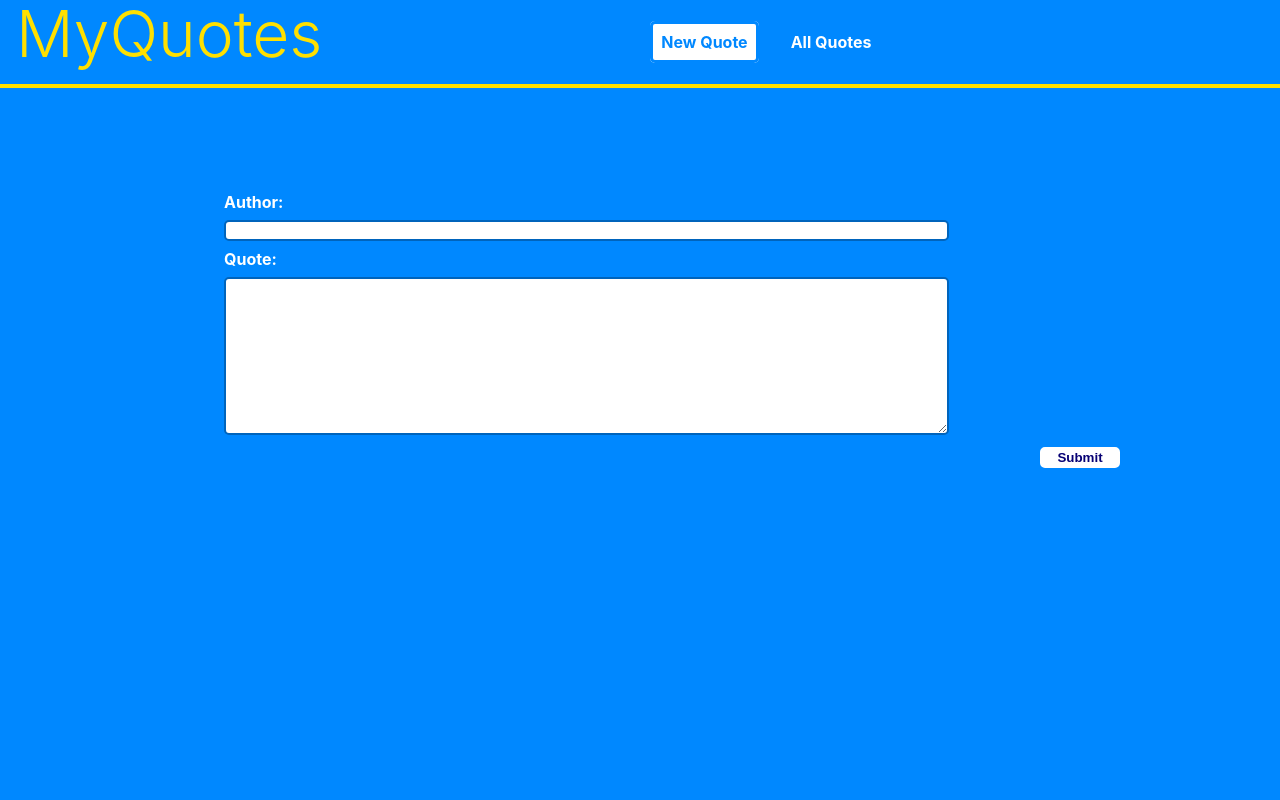
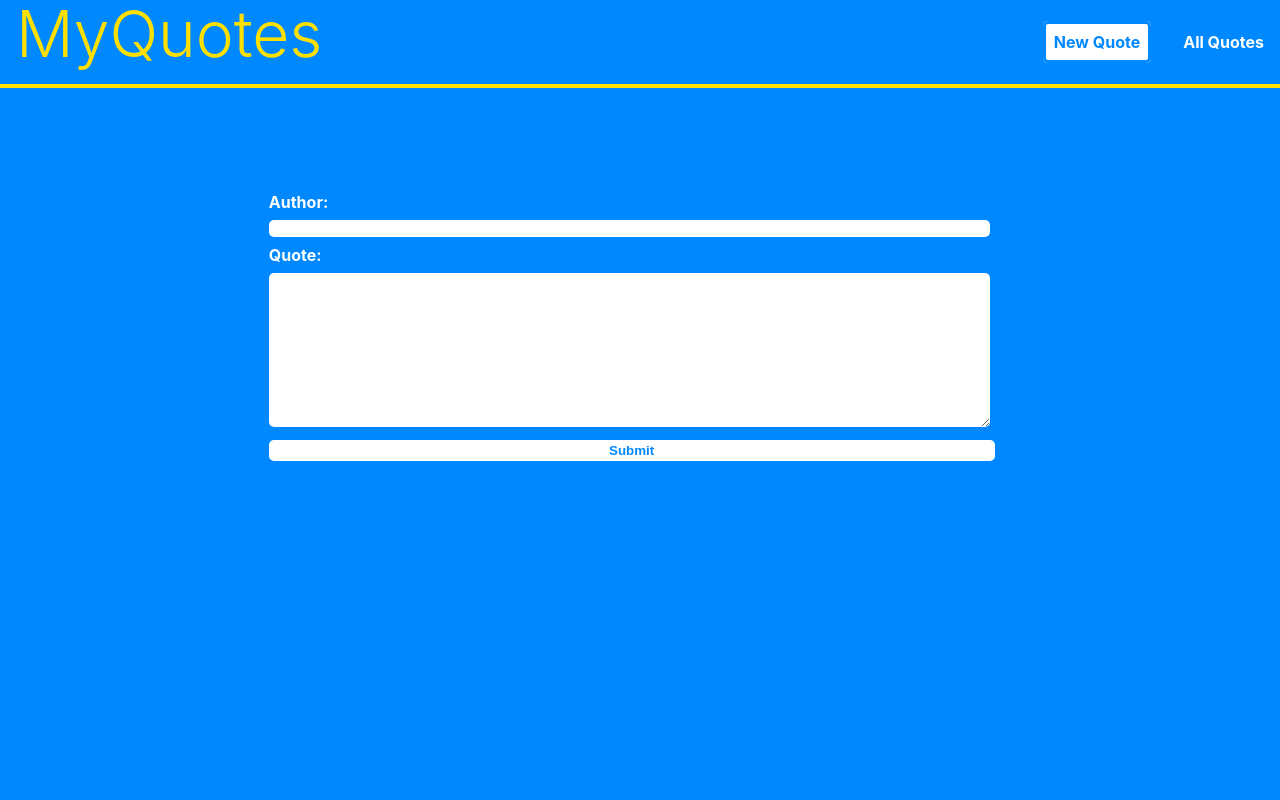
Before and after one commit to orinag/quotes-app, a React (Create React App) app: page /new-quote in a window 1280 px wide. Shown: the top 800 px of the page. Built offline with nearby package versions, Linux system fonts and the light colour scheme; no server answers.

Commit message:
visual changes and fixes

```diff
--- a/src/components/AllQuotes/AllQuotes.js
+++ b/src/components/AllQuotes/AllQuotes.js
@@ -17,7 +17,7 @@ const AllQuotes = (props) => {
           {quotesCtx.allQuotes &&
             quotesCtx.allQuotes.map((item) => {
               return (
-                <li>
+                <li key={item._id}>
                   <SingleQuote
                     id={item._id}
                     quote={item.content}
--- a/src/components/AllQuotes/SingleQuote.css
+++ b/src/components/AllQuotes/SingleQuote.css
@@ -9,6 +9,25 @@
     transition: all .2s ease-in-out;
     font-size: 25px;
 
+}
+
+.quote h1 {
+    font-size: 25px;
+    font-weight: 100;
+}
+
+.mark-top {
+    float: left;
+}
+
+.quote strong {
+    font-size: 3rem;
+    font-weight: 100;
+}
+
+.mark-bot {
+    float: right;
+    margin-top: -2rem;
 }
 
 .quote:hover,
--- a/src/components/AllQuotes/SingleQuote.js
+++ b/src/components/AllQuotes/SingleQuote.js
@@ -7,7 +7,14 @@ const SingleQuote = (props) => {
     <Fragment>
       <figure className="quote">
         <Link to={`/quotes/${props.id}`}>
-          <blockquote>"{props.quote}"</blockquote>
+          <blockquote>
+            <strong className="mark-top">❝</strong>
+            <br />
+            <h1> {props.quote}</h1>
+
+            <br />
+            <strong className="mark-bot">❞</strong>
+          </blockquote>
           <p>-{props.auther}</p>
         </Link>
       </figure>
--- a/src/components/FormElements/Input.css
+++ b/src/components/FormElements/Input.css
@@ -12,19 +12,32 @@
 
 .form-control input,
 .form-control textarea {
-    border: solid 2px #0064bc;
+    border: none;
     border-radius: 5px;
     margin: 0.5rem 0;
     width: 80%;
 }
 
+
+.form-control textarea:focus,
+input:focus {
+    color: #0088ff;
+}
+
+.form-control input,
+select,
+textarea {
+    color: #0088ff;
+}
+
 .invalid input,
 .invalid textarea {
-    border: solid 4px #bc0000;
+    border: solid 2px #bc0000;
     background-color: #ffd4dd;
     color: red
 }
 
 .invalid label {
     color: rgb(157, 0, 0);
+    font-weight: 500;
 }
--- a/src/components/Navigation/Header.css
+++ b/src/components/Navigation/Header.css
@@ -9,7 +9,7 @@
     width: 100%;
     z-index: 10;
     display: flex;
-    gap: 16rem;
+    justify-content: space-between;
     border-bottom: solid 4px #ffe000;
 }
 
--- a/src/components/NewQuote/QuoteForm.css
+++ b/src/components/NewQuote/QuoteForm.css
@@ -1,14 +1,14 @@
 .new-quote-form {
     position: relative;
     top: 20vh;
-    left: 15%;
+    left: 6%;
     width: 70%;
     height: 100vh;
     display: flex;
     flex-direction: column;
     text-align: left;
-
     padding: 2rem;
+    margin: auto;
 
 }
 
@@ -16,20 +16,20 @@
 
 
 .form_actions button {
-    float: right;
     background-color: #ffffff;
-    color: #060074;
+    color: #0088ff;
     border: solid 2px #ffffff;
     border-radius: 5px;
     cursor: pointer;
-    width: 5rem;
+    width: 81%;
     font-weight: 700;
+
 }
 
 .form_actions button:active,
 .form_actions button:hover {
-    border-color: #060074;
-    background-color: #060074;
+    border-color: #ffe000;
+    background-color: #ffe000;
     color: #ffffff
 }
 
--- a/src/hooks/form-hook.js
+++ b/src/hooks/form-hook.js
@@ -40,11 +40,9 @@ const useForm = (initialInputs, initialFormIsValid) => {
   });
 
   const inputHandler = useCallback((id, value, isValid) => {
-    console.log(isValid);
     dispatch({ type: "CHANGE", id, value, isValid });
   }, []);
   const setFormHandler = useCallback((inputsData, formValidity) => {
-    console.log("formValidity");
     dispatch({
       type: "SET_FORM",
       inputs: inputsData,
```
